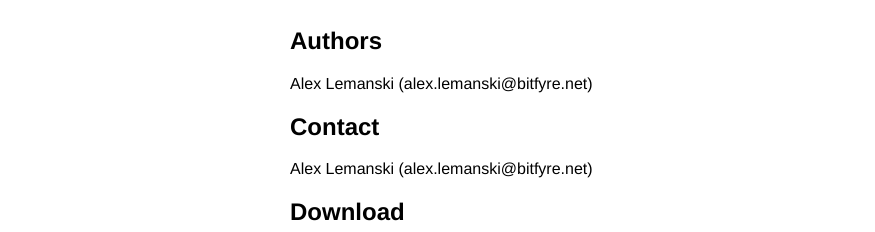
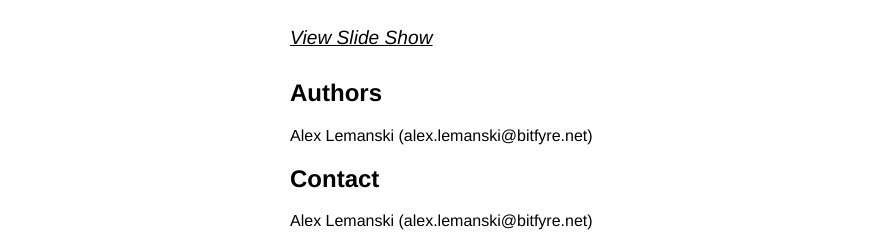
Before and after one commit to bitfyre/Sass-and-Compass-SXSWi-2012, a plain HTML site: page index.html in a window 1280 px wide. Shown: the part 254-486 px from the top of the page, 0-875 px from the left. Drawn offline with Linux system fonts and the light colour scheme.

Commit message:
Add link to view actual slideshow.

```diff
--- a/index.html
+++ b/index.html
@@ -46,6 +46,7 @@
       <span class="small">by <a href="https://github.com/bitfyre">bitfyre</a></span></h1>
 
     <div class="description">
+      <p><a href="http://bitfyre.github.com/Sass-and-Compass-SXSWi-2012/slide-show.html" title="View Slide Show">View Slide Show</a></p>
 
     </div>
 
```
